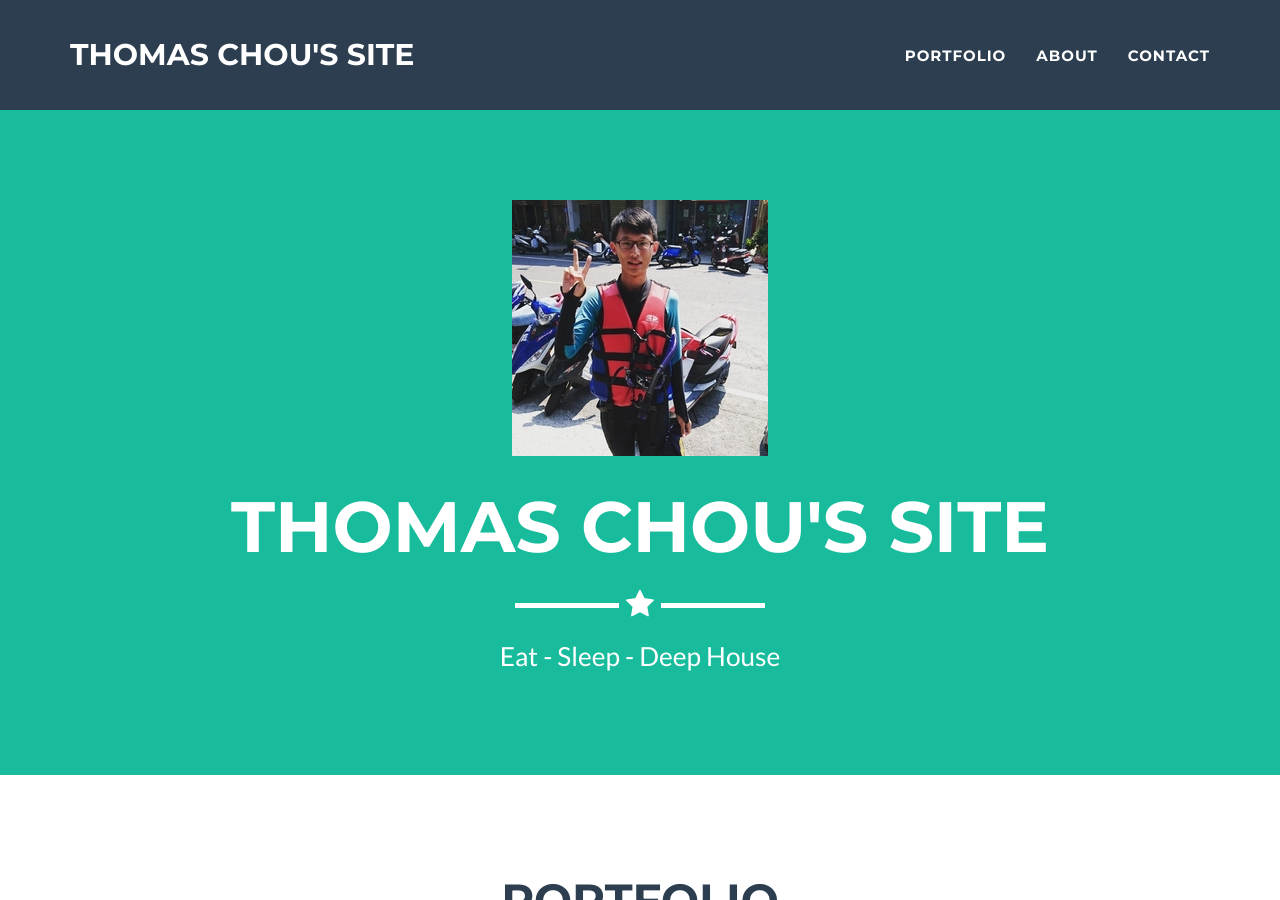
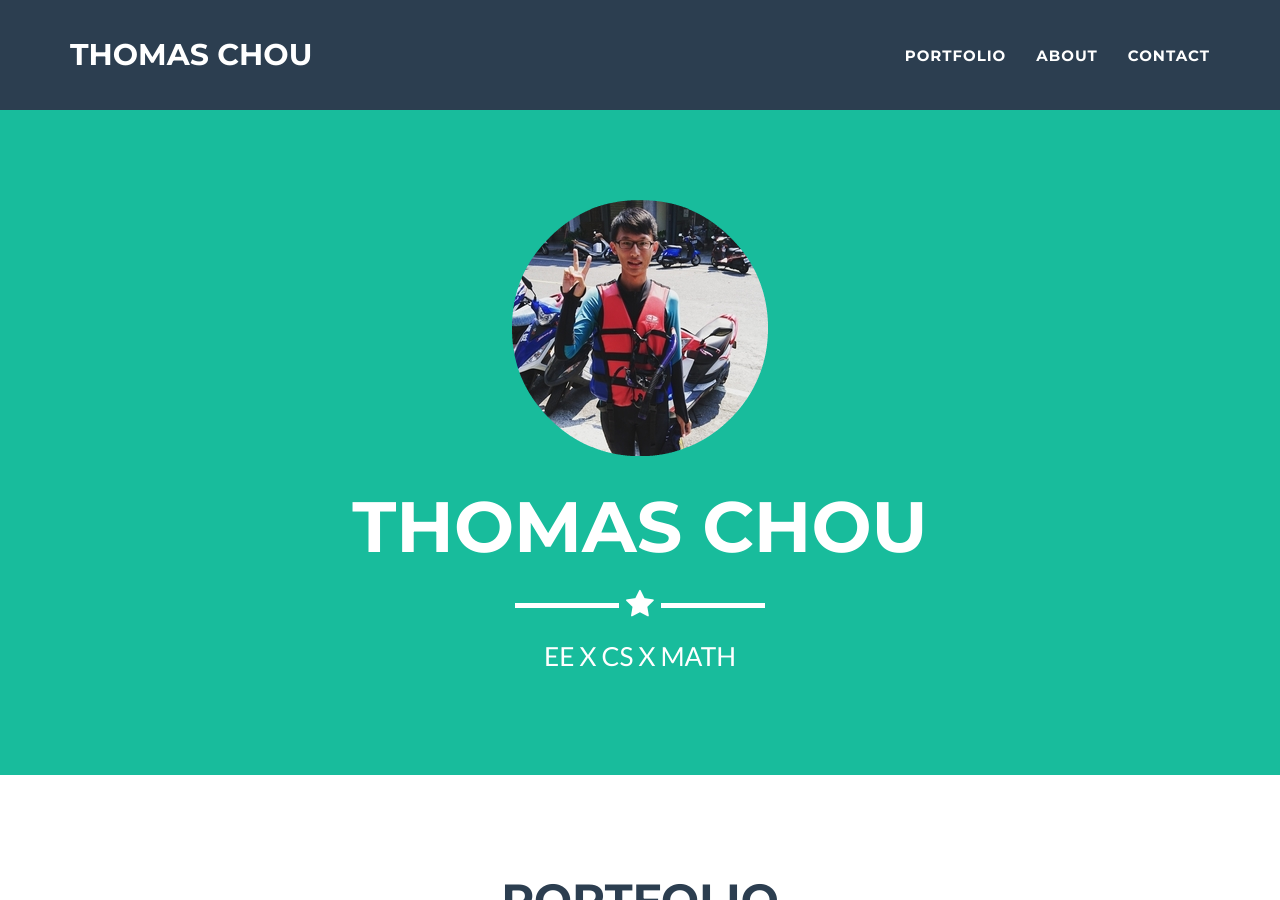
Before and after one commit to thomas861205/thomas861205.github.io, a Jekyll site: the page built from index.html, in a window 1280 px wide and 900 px high. Built offline with Jekyll 4.4.1, drawn with Linux system fonts in a browser that asks for light colours.

```diff
--- a/_config.yml
+++ b/_config.yml
@@ -1,10 +1,10 @@
 # Site settings
-title: Thomas Chou's Site
+title: Thomas Chou
 email: thomaschou861205@gmail.com
 url: https://thomas861205.github.io
 description: "An unproductive programmer."
 keywords: "Python, C/C++"
-skills: "Eat - Sleep - Deep House"
+skills: "EE X CS X MATH"
 meta_author: Thomas Chou
 
 # Google webmaster tools
@@ -43,8 +43,6 @@ social:
     url: https://twitter.com/thomas861205
   - title: facebook
     url: https://www.facebook.com/thomas.chou.3950
-  - title: gitlab
-    url: http://gitlab.larc-nthu.net/105061110
   - title: github
     url: https://github.com/thomas861205
 
```
Also changed, not shown: img/profile.png, img/raw_profile.png (added).
